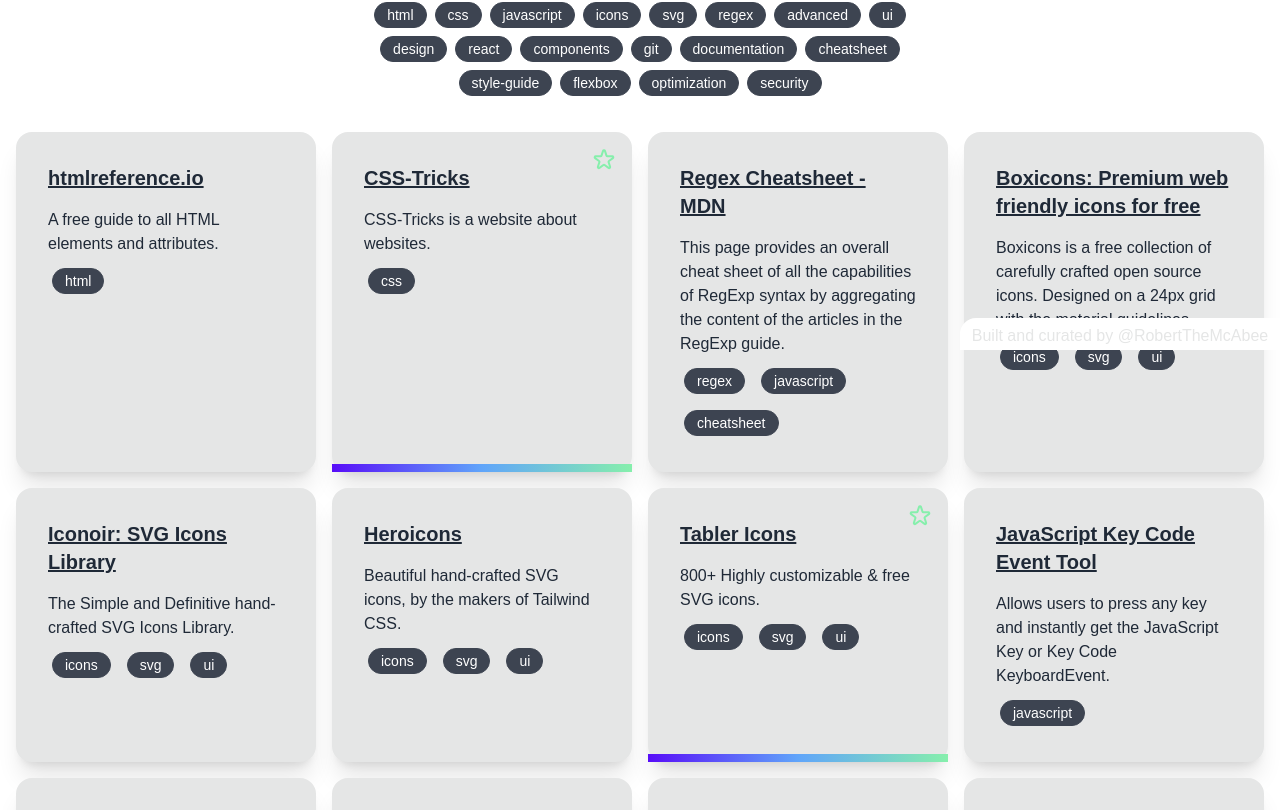
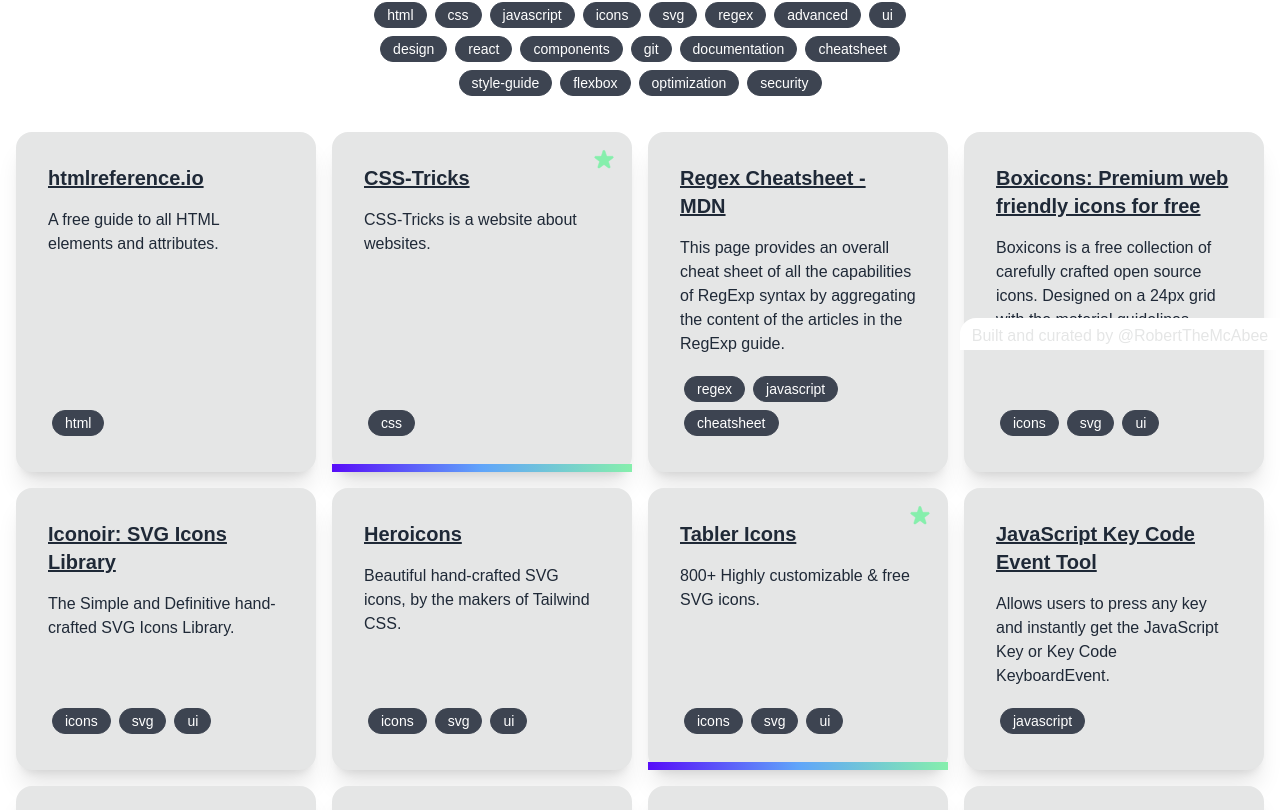
Before and after one commit to robertmcabee/Front-End-Resources, a Next.js app: page / in a window 1280 px wide. Shown: the part 450-1260 px from the top of the page. Built offline with nearby package versions, Linux system fonts and the light colour scheme; a web font is replaced by a local one.

Commit message:
misc css

```diff
--- a/components/Resource.tsx
+++ b/components/Resource.tsx
@@ -26,10 +26,10 @@
         <svg
           xmlns="http://www.w3.org/2000/svg"
           className="h-6 w-6 text-green-300"
-          fill="none"
+          fill="currentColor"
           viewBox="0 0 24 24"
           stroke="currentColor"
-          strokeWidth={2}
+          strokeWidth={0.5}
         >
           <path
             strokeLinecap="round"
@@ -47,7 +47,8 @@
             {data.description}
           </p>
         </a>
-        <div className="card-actions">
+        <div className="h-full"></div>
+        <div className="flex flex-wrap">
           {data.tags.map((tag: string) => {
             return (
               <Tag
--- a/components/ResourceContainer.tsx
+++ b/components/ResourceContainer.tsx
@@ -9,7 +9,7 @@
   toggleFilter: (tag: string) => void;
 }): any {
   return (
-    <main className="px-4 grid grid-cols-1 xl:grid-cols-4 md:grid-cols-3 sm:grid-cols-2 gap-4 justify-center">
+    <main className="px-4 pb-10 grid grid-cols-1 xl:grid-cols-4 md:grid-cols-3 sm:grid-cols-2 gap-4 justify-center">
       {resources.map((resource) => {
         //filter out resources by tags
         let render = true;
```
